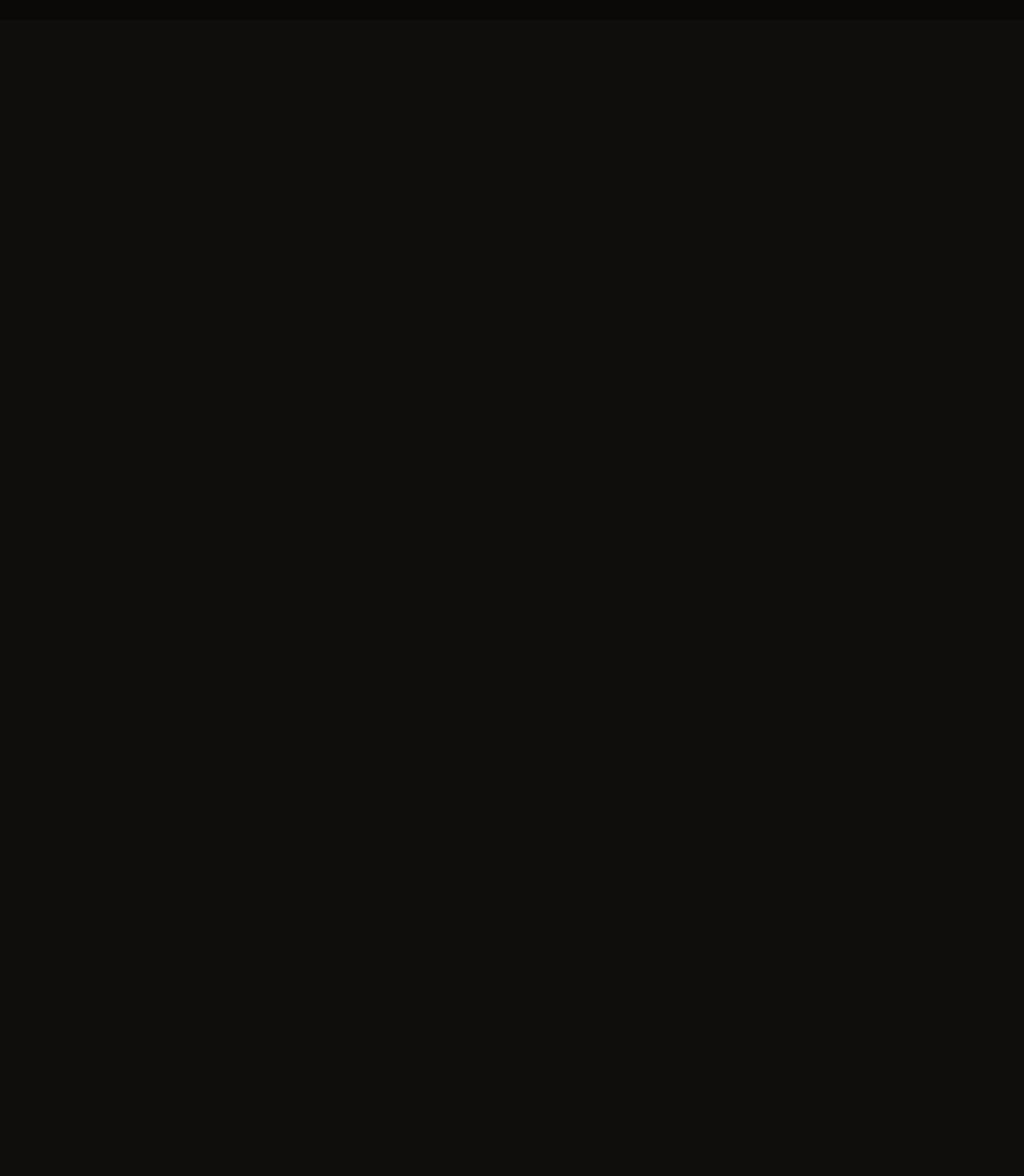
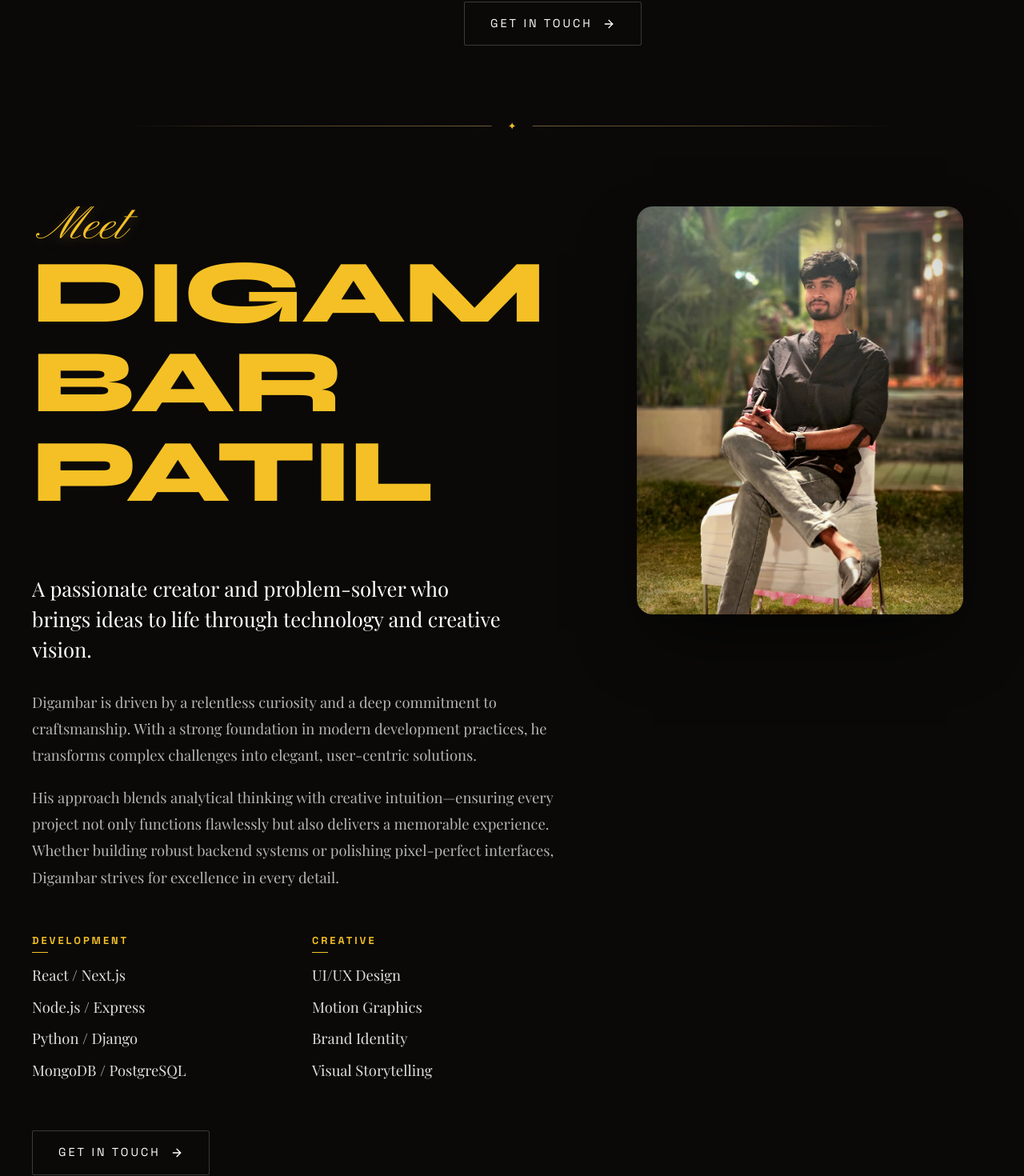
Before and after one commit to sahilchavan751/sahilchavan-portfolio, a React (Vite) app: page /about in a window 1280 px wide. Shown: the part 1273-2743 px from the top of the page at 80% size. Before the commit the page ends 1298 px from the top, so only its background shows below. Built offline with nearby package versions, Linux system fonts and the light colour scheme; a web font is replaced by a local one.

Commit message:
update: AboutInfoPage layout and preloader navigation fixes

```diff
--- a/src/components/AboutInfoPage.css
+++ b/src/components/AboutInfoPage.css
@@ -74,30 +74,31 @@
     z-index: 2;
     max-width: 1600px;
     margin: 0 auto;
-    display: flex; /* Changed from grid to flex to support fixed left column */
-    justify-content: flex-end; /* Push right column over */
-    align-items: start;
+    display: flex;
+    flex-direction: row;
+    align-items: flex-start;
+    justify-content: center;
+    gap: 60px;
     min-height: calc(100vh - 120px);
 }
 
 /* Left Column: Image */
 .about-image-col {
-    position: fixed;
+    position: sticky;
     top: 120px;
-    left: 40px; /* Accounts for page padding */
-    width: calc(45% - 40px); /* Roughly matches the 1fr / 1.2fr ratio width */
-    height: calc(100vh - 160px);
+    width: 40%;
+    flex-shrink: 0;
     display: flex;
-    justify-content: flex-end;
-    align-items: center;
-    padding-right: 40px;
+    justify-content: center;
+    align-items: flex-start;
     z-index: 5;
+    align-self: flex-start;
 }
 
 .about-image-container {
     position: relative;
     width: 100%;
-    max-width: 550px;
+    max-width: 420px;
     aspect-ratio: 3/4;
     border-radius: 4px;
     overflow: hidden;
@@ -141,9 +142,11 @@
     flex-direction: column;
     justify-content: center;
     padding-left: 0;
-    width: 60%; /* Increased width slightly */
+    width: 60%;
     max-width: 800px;
-    margin-left: auto;
+    flex-shrink: 1;
+    overflow: hidden;
+    min-height: 0;
 }
 
 .about-header-group {
@@ -165,13 +168,15 @@
 
 .about-title {
     font-family: 'Space Grotesk', sans-serif;
-    font-size: clamp(2rem, 4vw, 3.5rem); /* Much smaller to fit one line */
+    font-size: clamp(1.8rem, 3.5vw, 3rem);
     color: #fff;
     margin: 0;
     line-height: 1.1;
     letter-spacing: -1px;
     text-transform: uppercase;
     font-weight: 600;
+    word-break: break-word;
+    overflow-wrap: break-word;
 }
 
 .about-bio-lead {
@@ -287,6 +292,70 @@
     stroke: #000;
 }
 
+/* Section Divider */
+.about-section-divider {
+    width: 80%;
+    max-width: 1200px;
+    height: 1px;
+    margin: 100px auto;
+    background: linear-gradient(90deg,
+        transparent 0%,
+        rgba(189, 147, 84, 0.4) 20%,
+        rgba(189, 147, 84, 0.6) 50%,
+        rgba(189, 147, 84, 0.4) 80%,
+        transparent 100%
+    );
+    position: relative;
+    z-index: 2;
+    transform-origin: center;
+}
+
+.about-section-divider::after {
+    content: '✦';
+    position: absolute;
+    top: 50%;
+    left: 50%;
+    transform: translate(-50%, -50%);
+    font-size: 0.8rem;
+    color: var(--accent);
+    background-color: #0A0908;
+    padding: 0 20px;
+}
+
+/* Reverse layout for second section */
+.about-content-wrapper--reverse {
+    display: flex;
+    flex-direction: row;
+    align-items: flex-start;
+    justify-content: center;
+    gap: 60px;
+    position: relative;
+    z-index: 2;
+    max-width: 1600px;
+    margin: 0 auto;
+    min-height: auto;
+}
+
+.about-text-col--left {
+    margin-left: 0;
+    margin-right: 0;
+}
+
+/* Static image column (not fixed) for sections below the first */
+.about-image-col--static {
+    position: sticky;
+    top: 120px;
+    width: 40%;
+    height: auto;
+    display: flex;
+    justify-content: center;
+    align-items: flex-start;
+    padding-right: 0;
+    padding-top: 0;
+    flex-shrink: 0;
+    align-self: flex-start;
+}
+
 /* Responsive */
 @media (max-width: 1024px) {
     .about-content-wrapper {
@@ -339,6 +408,20 @@
     .about-bio-body p {
         max-width: 100%;
     }
+
+    .about-content-wrapper--reverse {
+        flex-direction: column;
+    }
+
+    .about-image-col--static {
+        width: 100%;
+        justify-content: center;
+        order: -1;
+    }
+
+    .about-section-divider {
+        margin: 60px auto;
+    }
 }
 
 @media (max-width: 768px) {
@@ -366,4 +449,8 @@
         left: 50%;
         transform: translateX(-50%);
     }
+
+    .about-section-divider {
+        margin: 40px auto;
+    }
 }
--- a/src/components/AboutInfoPage.jsx
+++ b/src/components/AboutInfoPage.jsx
@@ -134,6 +134,104 @@
                     </div>
                 </motion.div>
             </div>
+
+            {/* Divider */}
+            <motion.div
+                className="about-section-divider"
+                initial={{ scaleX: 0 }}
+                whileInView={{ scaleX: 1 }}
+                viewport={{ once: true, amount: 0.5 }}
+                transition={{ duration: 1.2, ease: [0.22, 1, 0.36, 1] }}
+            />
+
+            {/* Second User Section: Digambar Patil */}
+            <div className="about-content-wrapper about-content-wrapper--reverse">
+                {/* Left Column: Text & Bio */}
+                <motion.div
+                    className="about-text-col about-text-col--left"
+                    initial={{ opacity: 0, x: -40 }}
+                    whileInView={{ opacity: 1, x: 0 }}
+                    viewport={{ once: true, amount: 0.2 }}
+                    transition={{ duration: 1.2, delay: 0.2, ease: [0.22, 1, 0.36, 1] }}
+                >
+                    <div className="about-header-group">
+                        <motion.span
+                            className="about-calligraphy"
+                            initial={{ opacity: 0, y: 20 }}
+                            whileInView={{ opacity: 1, y: 0 }}
+                            viewport={{ once: true }}
+                            transition={{ duration: 1, delay: 0.4 }}
+                        >
+                            Meet
+                        </motion.span>
+                        <h1 className="about-title">DIGAMBAR PATIL</h1>
+                    </div>
+
+                    <div className="about-bio-content">
+                        <p className="about-bio-lead">
+                            A passionate creator and problem-solver who brings ideas to life through technology and creative vision.
+                        </p>
+
+                        <div className="about-bio-body">
+                            <p>
+                                Digambar is driven by a relentless curiosity and a deep commitment to craftsmanship. With a strong foundation in modern development practices, he transforms complex challenges into elegant, user-centric solutions.
+                            </p>
+                            <p>
+                                His approach blends analytical thinking with creative intuition—ensuring every project not only functions flawlessly but also delivers a memorable experience. Whether building robust backend systems or polishing pixel-perfect interfaces, Digambar strives for excellence in every detail.
+                            </p>
+                        </div>
+
+                        <div className="about-skills-grid">
+                            <div className="skill-category">
+                                <h3>Development</h3>
+                                <ul>
+                                    <li>React / Next.js</li>
+                                    <li>Node.js / Express</li>
+                                    <li>Python / Django</li>
+                                    <li>MongoDB / PostgreSQL</li>
+                                </ul>
+                            </div>
+                            <div className="skill-category">
+                                <h3>Creative</h3>
+                                <ul>
+                                    <li>UI/UX Design</li>
+                                    <li>Motion Graphics</li>
+                                    <li>Brand Identity</li>
+                                    <li>Visual Storytelling</li>
+                                </ul>
+                            </div>
+                        </div>
+
+                        <div className="about-contact-cta">
+                            <a href="#contact" className="about-cta-link">
+                                GET IN TOUCH
+                                <svg width="16" height="16" viewBox="0 0 24 24" fill="none" stroke="currentColor" strokeWidth="2" strokeLinecap="round" strokeLinejoin="round">
+                                    <line x1="5" y1="12" x2="19" y2="12"></line>
+                                    <polyline points="12 5 19 12 12 19"></polyline>
+                                </svg>
+                            </a>
+                        </div>
+                    </div>
+                </motion.div>
+
+                {/* Right Column: Image */}
+                <motion.div
+                    className="about-image-col about-image-col--static"
+                    initial={{ opacity: 0, x: 40 }}
+                    whileInView={{ opacity: 1, x: 0 }}
+                    viewport={{ once: true, amount: 0.2 }}
+                    transition={{ duration: 1.2, delay: 0.4, ease: [0.22, 1, 0.36, 1] }}
+                >
+                    <div className="about-image-container">
+                        <img
+                            src="/aboutinfo/digambar.jpeg"
+                            alt="Digambar Patil Portrait"
+                            className="about-portrait"
+                        />
+                        <div className="about-image-overlay"></div>
+                    </div>
+                </motion.div>
+            </div>
         </div>
     )
 }
```
Also changed, not shown: public/aboutinfo/digambar.jpeg (added).
